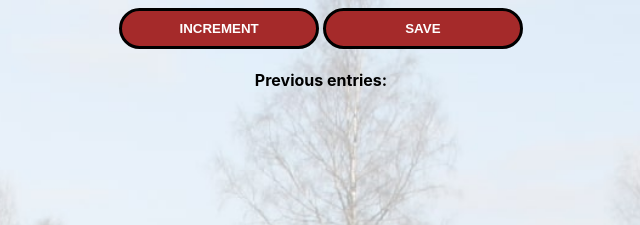
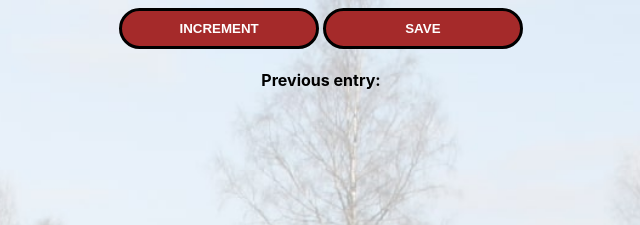
Before and after one commit to mazinhamicm/People-Entry-Counter, a plain HTML site: page index.html in a window 1280 px wide. Shown: the part 141-366 px from the top of the page, 319-959 px from the left. Drawn offline with Linux system fonts and the light colour scheme.

Commit message:
changed entries to entry

```diff
--- a/index.html
+++ b/index.html
@@ -7,7 +7,7 @@
         <h2 id="count-el">0</h2>
         <button id="increment-btn" onclick="increment()">INCREMENT</button>
         <button id="save-btn" onclick="save()">SAVE</button>
-        <p id="save-el">Previous entries: </p>
+        <p id="save-el">Previous entry: </p>
         <script src="index.js">
             nnerText
         </script>
```
